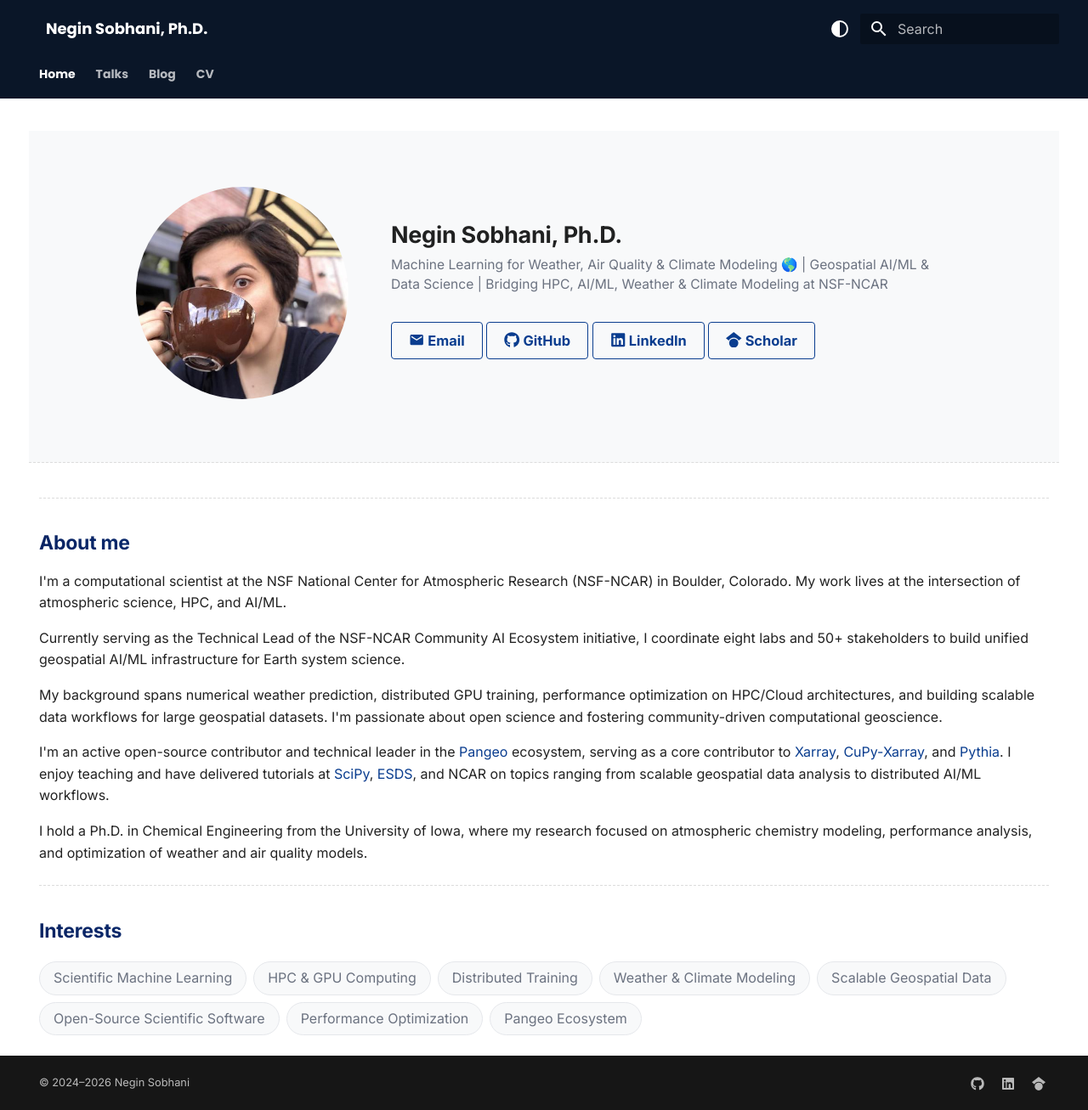
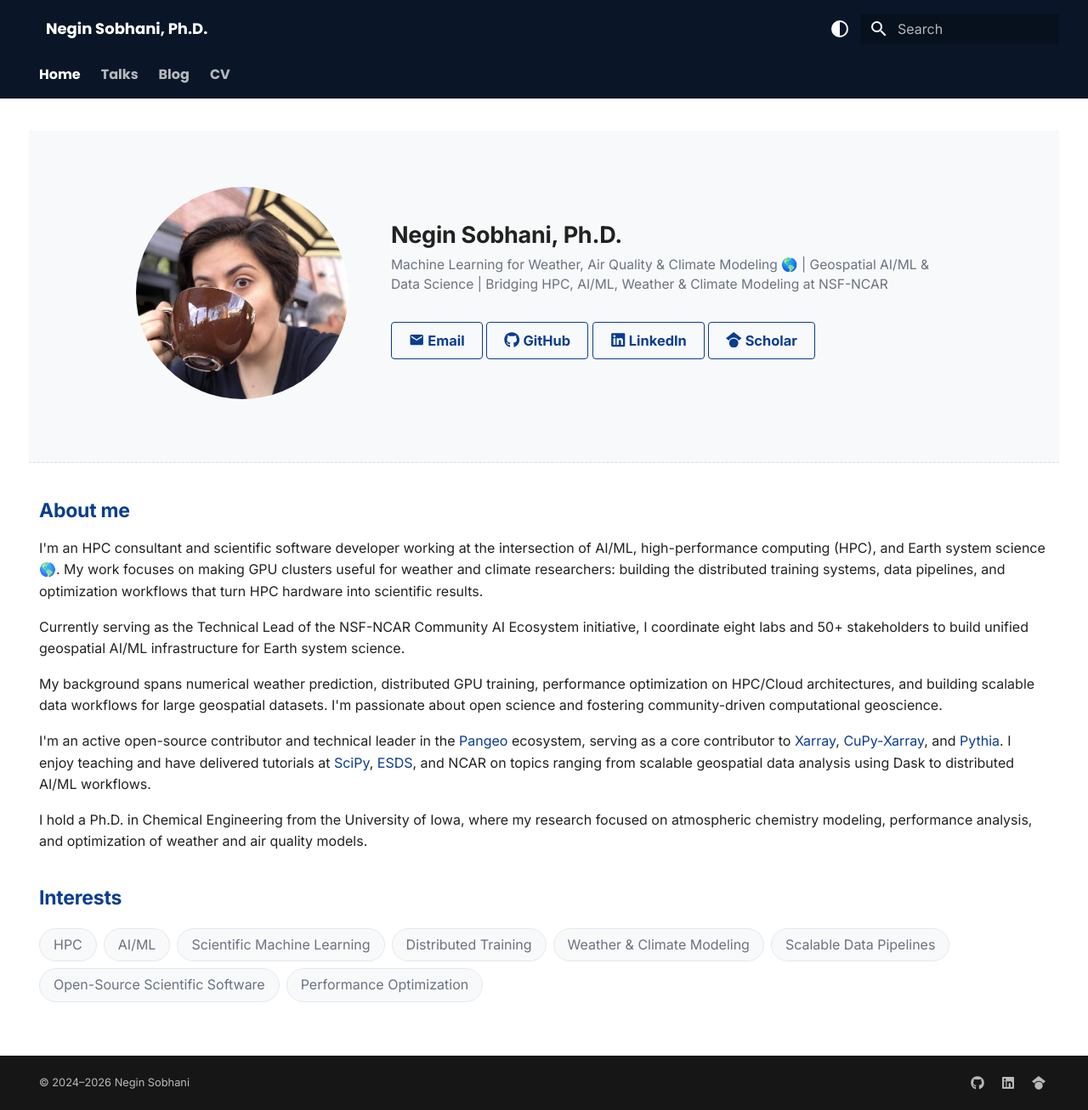
Before and after one commit to negin513/negin513.github.io, an MkDocs documentation site: the page built from docs/index.md, in a window 1280 px wide and 1307 px high. Shown: the whole window at 85% size. Built offline with MkDocs 1.6.1 and Material for MkDocs 9.7.7, drawn with Linux system fonts in a browser that asks for light colours.

Commit message:
updates visuals

```diff
--- a/docs/assets/stylesheets/custom.css
+++ b/docs/assets/stylesheets/custom.css
@@ -18,12 +18,12 @@
 }
 
 [data-md-color-scheme="slate"] {
-  --md-default-bg-color: #000;
+  --md-default-bg-color: #0E1720;
   --md-code-bg-color: #1E2129;
   --border-color: #4a4b50;
   --primary-gradient: linear-gradient(to right, #5b8def, #79adff, #6dd5ed);
   --header-color: #0a1628;
-  --md-primary-fg-color: #79adff;
+  --md-primary-fg-color: #c8ced6;
   --card-bg: #111318;
   --card-border: #2a2d35;
   --text-dim: #8892a4;
@@ -69,7 +69,7 @@
 /* ── Tabs ── */
 .md-tabs__link {
   font-weight: 700 !important;
-  font-size: 0.7rem !important;
+  font-size: 0.8rem !important;
   padding-top: 0.2rem !important;
   padding-bottom: 0.2rem !important;
 }
@@ -77,11 +77,7 @@
 /* ── Gradient Headings ── */
 h1, h2 {
   font-weight: 900 !important;
-  background-clip: text !important;
-  -webkit-background-clip: text !important;
-  color: transparent !important;
-  background-size: cover !important;
-  background-image: var(--primary-gradient) !important;
+  color: var(--md-primary-fg-color) !important;
   font-size: 1.15rem !important;
 }
 
@@ -92,11 +88,7 @@
 
 h3, h4 {
   font-weight: 700 !important;
-  background-clip: text !important;
-  -webkit-background-clip: text !important;
-  color: transparent !important;
-  background-size: cover !important;
-  background-image: var(--primary-gradient) !important;
+  color: var(--md-primary-fg-color) !important;
 }
 
 /* ── Hero ── */
--- a/docs/index.md
+++ b/docs/index.md
@@ -27,31 +27,29 @@
 </div>
 </div>
 
----
 
 ## About me
 
-I'm a computational scientist at the NSF National Center for Atmospheric Research (NSF-NCAR) in Boulder, Colorado. My work lives at the intersection of atmospheric science, HPC, and AI/ML.
+I'm an HPC consultant and scientific software developer working at the intersection of AI/ML, high-performance computing (HPC), and Earth system science 🌎. My work focuses on making GPU clusters useful for weather and climate researchers: building the distributed training systems, data pipelines, and optimization workflows that turn HPC hardware into scientific results.
 
 Currently serving as the Technical Lead of the NSF-NCAR Community AI Ecosystem initiative, I coordinate eight labs and 50+ stakeholders to build unified geospatial AI/ML infrastructure for Earth system science.
 
 My background spans numerical weather prediction, distributed GPU training, performance optimization on HPC/Cloud architectures, and building scalable data workflows for large geospatial datasets. I'm passionate about open science and fostering community-driven computational geoscience.
 
-I'm an active open-source contributor and technical leader in the [Pangeo](https://pangeo.io/) ecosystem, serving as a core contributor to [Xarray](https://github.com/pydata/xarray), [CuPy-Xarray](https://github.com/xarray-contrib/cupy-xarray), and [Pythia](https://projectpythia.org/). I enjoy teaching and have delivered tutorials at [SciPy](https://www.scipy.org/), [ESDS](https://ncar.github.io/esds/), and NCAR on topics ranging from scalable geospatial data analysis to distributed AI/ML workflows.
+I'm an active open-source contributor and technical leader in the [Pangeo](https://pangeo.io/) ecosystem, serving as a core contributor to [Xarray](https://github.com/pydata/xarray), [CuPy-Xarray](https://github.com/xarray-contrib/cupy-xarray), and [Pythia](https://projectpythia.org/). I enjoy teaching and have delivered tutorials at [SciPy](https://www.scipy.org/), [ESDS](https://ncar.github.io/esds/), and NCAR on topics ranging from scalable geospatial data analysis using Dask to distributed AI/ML workflows.
 
 I hold a Ph.D. in Chemical Engineering from the University of Iowa, where my research focused on atmospheric chemistry modeling, performance analysis, and optimization of weather and air quality models.
 
----
 
 ## Interests
 
 <div class="interest-tags">
+<span class="interest-tag">HPC</span>
+<span class="interest-tag">AI/ML</span>
 <span class="interest-tag">Scientific Machine Learning</span>
-<span class="interest-tag">HPC & GPU Computing</span>
 <span class="interest-tag">Distributed Training</span>
 <span class="interest-tag">Weather & Climate Modeling</span>
-<span class="interest-tag">Scalable Geospatial Data</span>
+<span class="interest-tag">Scalable Data Pipelines</span>
 <span class="interest-tag">Open-Source Scientific Software</span>
 <span class="interest-tag">Performance Optimization</span>
-<span class="interest-tag">Pangeo Ecosystem</span>
 </div>
```
